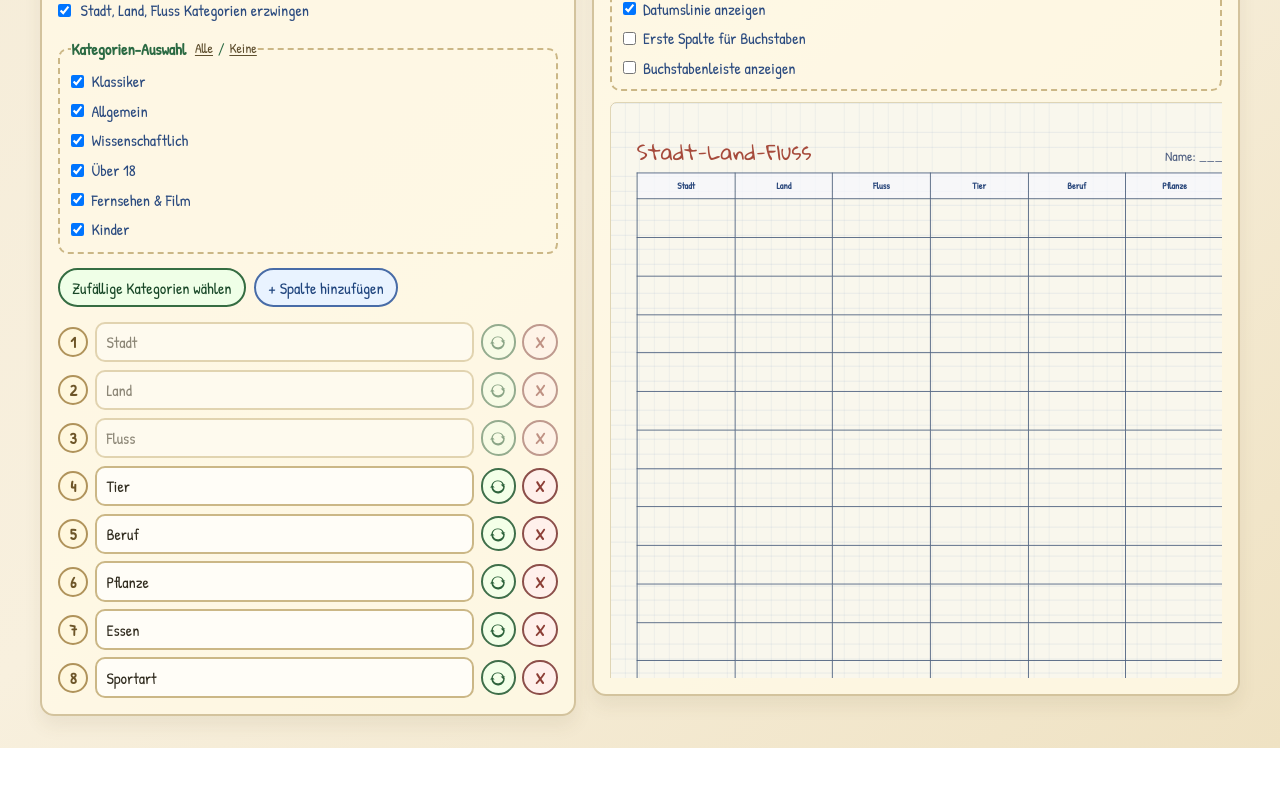
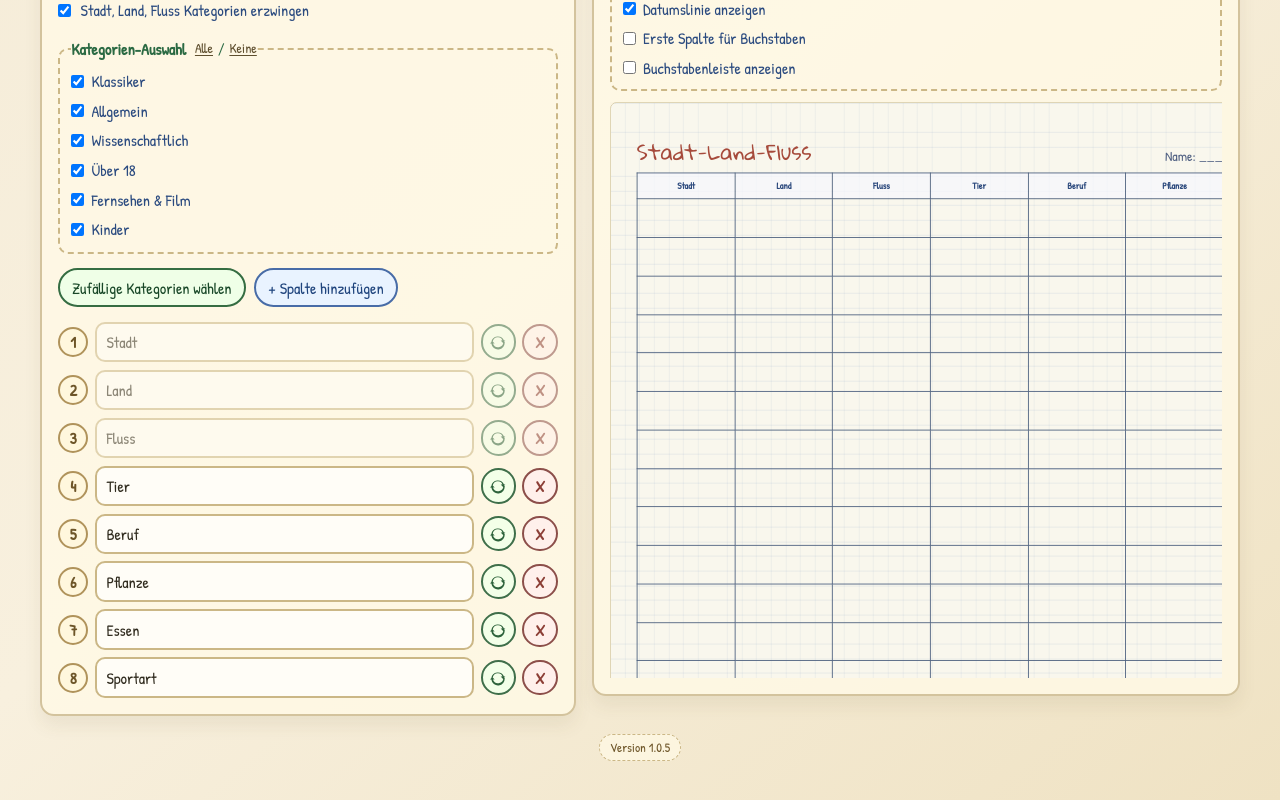
Before and after one commit to bj-eberhardt/stadt-land-fluss, a React (Vite) app: page / in a window 1280 px wide. Shown: the part 256-1056 px from the top of the page. Before the commit the page ends 1004 px from the top, so only its background shows below. Built offline with nearby package versions, Linux system fonts and the light colour scheme.

Commit message:
add version field

```diff
--- a/src/App.tsx
+++ b/src/App.tsx
@@ -1,4 +1,5 @@
 import { ControlsPanel } from "./components/ControlsPanel";
+import { Footer } from "./components/Footer";
 import { HeroSection } from "./components/HeroSection";
 import { PreviewPanel } from "./components/PreviewPanel";
 import { ShareNotification } from "./components/ShareNotification";
@@ -71,6 +72,8 @@ export default function App() {
         onShare={handleShare}
         onDownloadPdf={handleDownloadPdf}
       />
+
+      <Footer />
     </main>
   );
 }
--- /dev/null
+++ b/src/components/Footer.tsx
@@ -0,0 +1,9 @@
+import packageJson from "../../package.json";
+
+export function Footer() {
+  return (
+    <footer className="app-footer" aria-label="App-Version">
+      <small>Version {packageJson.version}</small>
+    </footer>
+  );
+}
--- a/src/styles/base.css
+++ b/src/styles/base.css
@@ -37,6 +37,21 @@ button {
   margin: 1.5rem auto 2rem;
   display: grid;
   gap: 1rem;
+}
+
+.app-footer {
+  grid-column: 1 / -1;
+  text-align: center;
+  color: #6d5528;
+  padding: 0.1rem 0 0.4rem;
+}
+
+.app-footer small {
+  display: inline-block;
+  border: 1px dashed #cbb786;
+  background: #fff9e6b5;
+  border-radius: 999px;
+  padding: 0.2rem 0.65rem;
 }
 
 .hero,
--- /dev/null
+++ b/src/types/preview.ts
@@ -0,0 +1,5 @@
+export interface PreviewOptions {
+  showDateLine: boolean;
+  showLetterColumn: boolean;
+  showLetterBar: boolean;
+}
```
Also changed, not shown: 1 other file (tests, documents, lock files or other folders).
